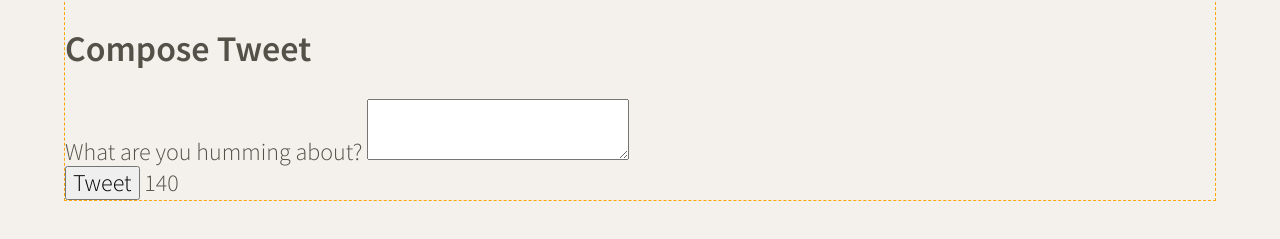
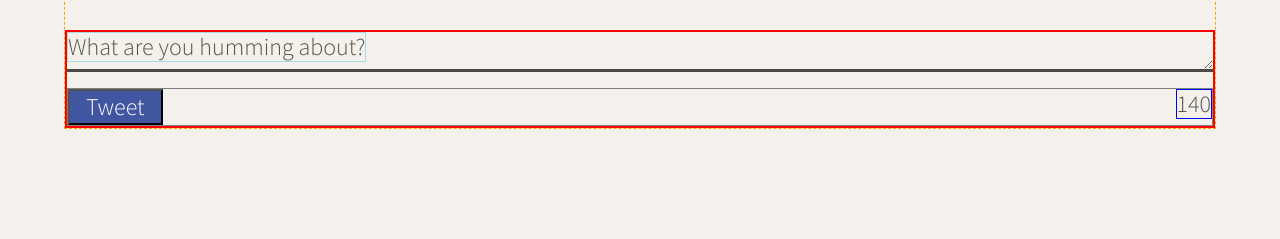
Before and after one commit to chingsley/lighthouse-tweeter, a website: page public/index.html in a window 1280 px wide. Shown: the part 503-742 px from the top of the page. Drawn offline with nearby package versions, Linux system fonts and the light colour scheme.

Commit message:
- Style the new tweet form

```diff
--- a/public/index.html
+++ b/public/index.html
@@ -24,6 +24,7 @@
   <link rel="stylesheet" href="/styles/layout.css" type="text/css" />
   <link rel="stylesheet" href="/styles/nav.css" type="text/css" />
   <link rel="stylesheet" href="/styles/header.css" type="text/css" />
+  <link rel="stylesheet" href="/styles/new-tweet.css" type="text/css" />
 
   <!-- External JS -->
   <script src="https://ajax.googleapis.com/ajax/libs/jquery/3.4.1/jquery.min.js"></script>
@@ -58,13 +59,12 @@
   <!-- Page-specific (main) content here -->
   <main class="container">
     <section class="new-tweet">
-      <h2>Compose Tweet</h2>
-      <form method='POST' action='/tweets'>
-        <label for="tweet-text">What are you humming about?</label>
-        <textarea name="text" id="tweet-text"></textarea>
-        <div>
-          <button type="submit">Tweet</button>
-          <output name="counter" class="counter" for="tweet-text">140</output>
+      <form method='POST' action='/tweets' class="form-tweet">
+        <label class="form-label" for="tweet-text">What are you humming about?</label>
+        <textarea class="form-textarea" name="text" id="tweet-text"></textarea>
+        <div class="btn-counter">
+          <button class="form-btn" type="submit">Tweet</button>
+          <output class="form-counter" name="counter" class="counter" for="tweet-text">140</output>
         </div>
       </form>
     </section>
--- /dev/null
+++ b/public/styles/new-tweet.css
@@ -0,0 +1,43 @@
+.new-tweet {
+  border: 1px solid red;
+  margin-top: 2rem;
+}
+
+.form-tweet {
+  /* font-family: 'Bungee', cursive; */
+  border: 1px solid red;
+  position: relative;
+}
+
+.form-label {
+  border: 1px solid lightblue;
+  display: block;
+  position: absolute;
+}
+
+.form-textarea {
+  border: 1px solid blue;
+  display: block;
+  width: 100%;
+  border: none;
+  border-bottom: 0.2rem solid rgba(0, 0, 0, 0.7);
+  background-color: transparent;
+  height: 2.5rem;
+}
+
+.btn-counter {
+border: 1px solid grey;
+margin-top: 1rem;
+}
+
+.form-btn {
+  padding: 0.1em 1rem;
+ background: #4056A1;
+ color: white;
+}
+
+.form-counter {
+  font: bold;
+  border: 1px solid blue;
+  float: right;
+}
--- a/server/data-files/initial-tweets.json
+++ b/server/data-files/initial-tweets.json
@@ -8,7 +8,7 @@
     "content": {
       "text": "If I have seen further it is by standing on the shoulders of giants"
     },
-    "created_at": 1640889862399
+    "created_at": 1640920735468
   },
   {
     "user": {
@@ -19,6 +19,6 @@
     "content": {
       "text": "Je pense , donc je suis"
     },
-    "created_at": 1640976262399
+    "created_at": 1641007135468
   }
 ]
```
